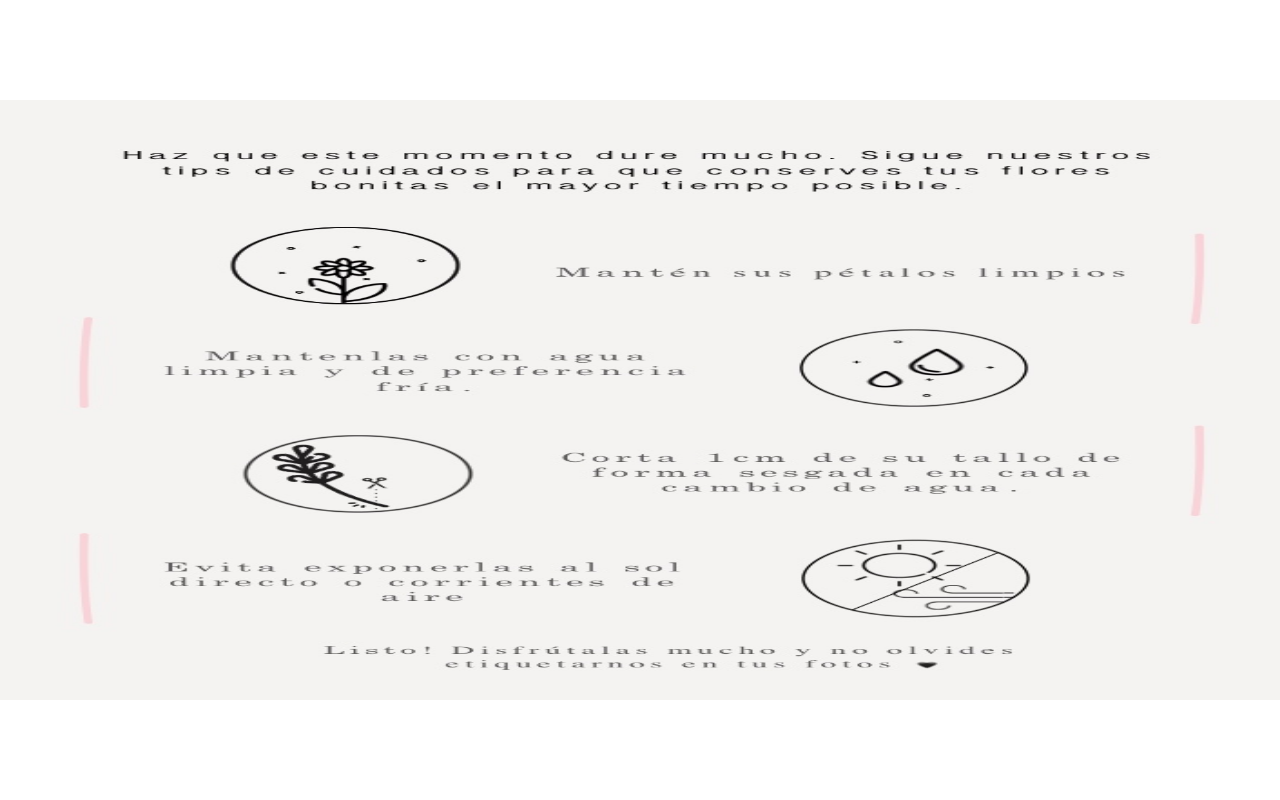
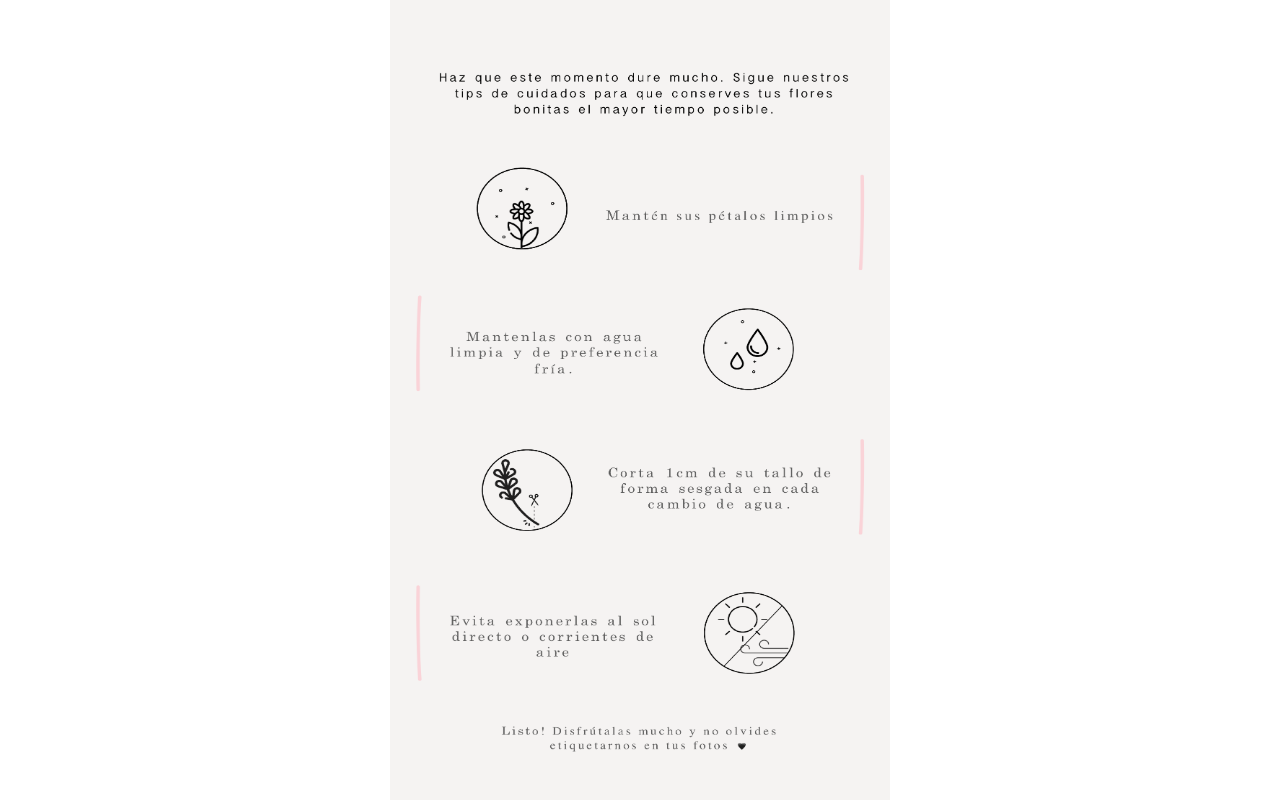
Before and after one commit to amaranta-floreria/amaranta, a Next.js app: page /cuidados-de-ramos in a window 1280 px wide. Built offline with nearby package versions, Linux system fonts and the light colour scheme.

Commit message:
new images and fix size screen

```diff
--- a/src/app/cuidados-de-cajas/page.tsx
+++ b/src/app/cuidados-de-cajas/page.tsx
@@ -4,8 +4,8 @@ export default function BouquetCare() {
 	return (
 		<div className='h-screen flex flex-col items-center justify-center font-bold'>
 			<Image
-				className="w-full max-h-[600px] max-w[500px]"
-				src="/box_care.jpeg"
+				className="w-full max-w-[500px]"
+				src="/box_care.png"
 				alt="amaranta_logo Logo"
 				width={0}
 				height={0}
--- a/src/app/cuidados-de-ramos/page.tsx
+++ b/src/app/cuidados-de-ramos/page.tsx
@@ -4,8 +4,8 @@ export default function BouquetCare() {
 	return (
 		<div className='h-screen flex flex-col items-center justify-center font-bold'>
 			<Image
-				className="w-full max-h-[600px] max-w[500px]"
-				src="/bouquet_care.jpeg"
+				className="w-full max-w-[500px]"
+				src="/bouquet_care.png"
 				alt="amaranta_logo Logo"
 				width={0}
 				height={0}
```
Also changed, not shown: public/bouquet_care.png (added), public/box_care.png (added).
